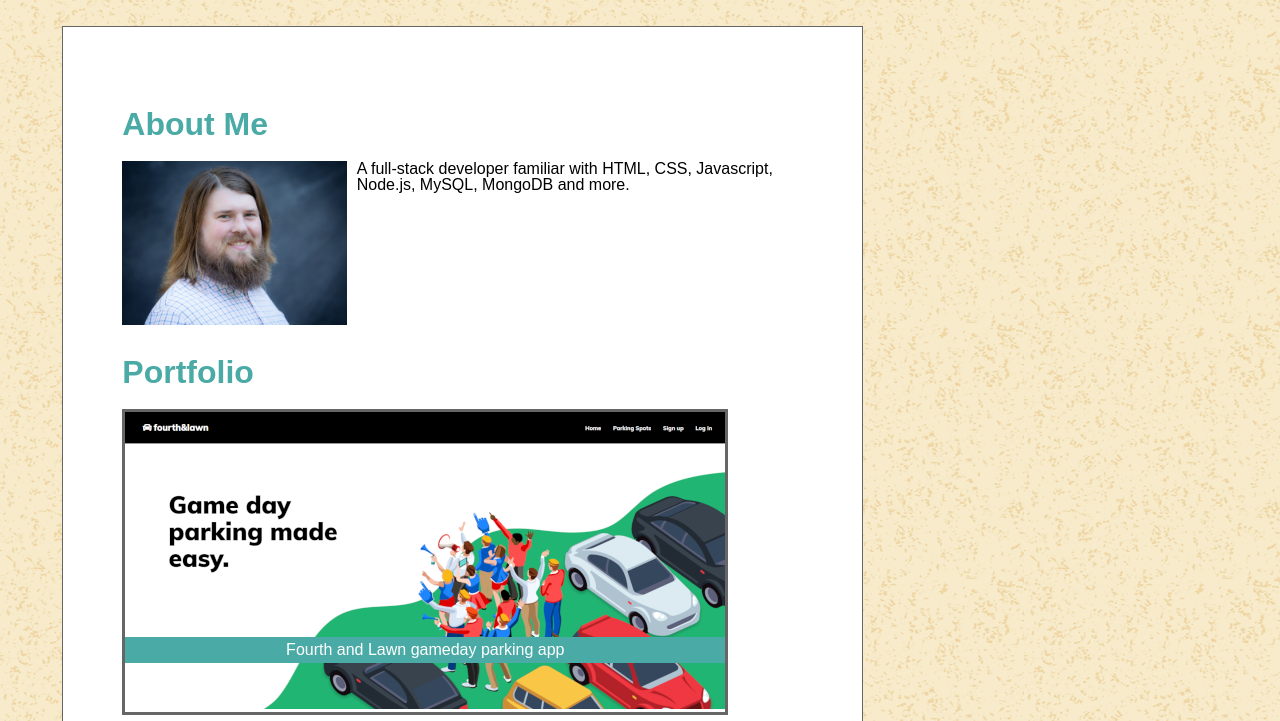
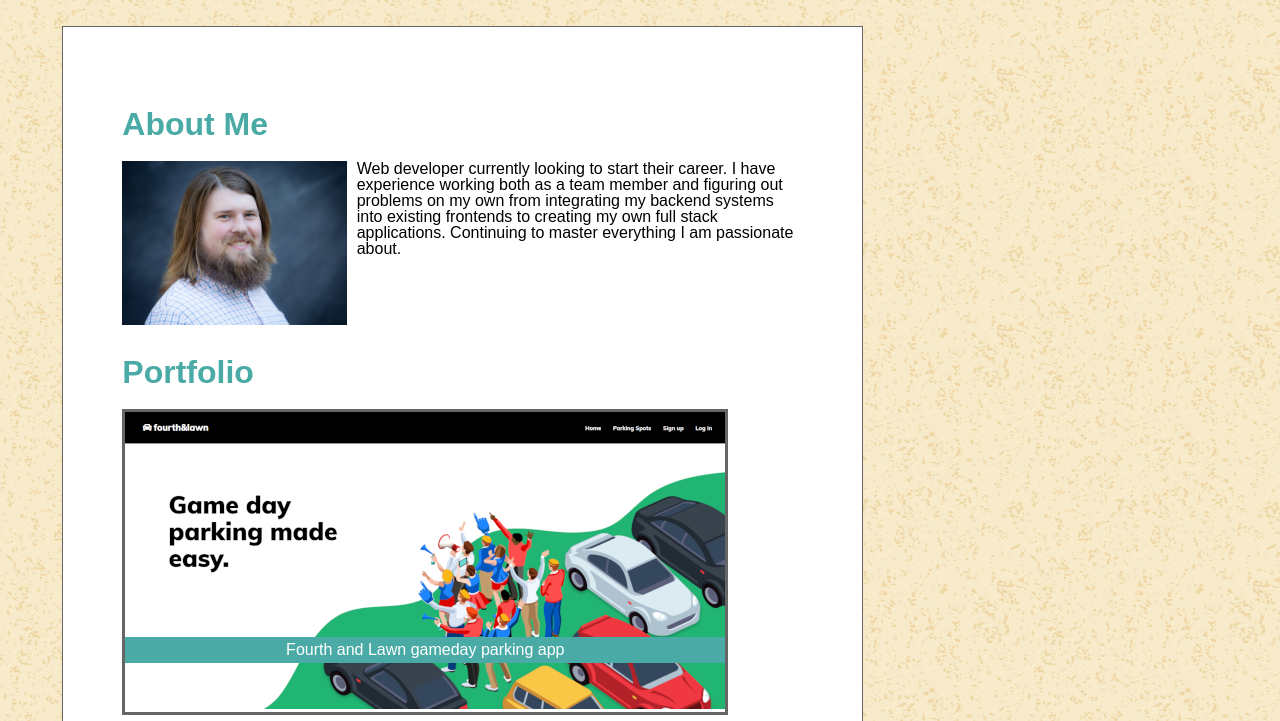
Before and after one commit to bsthomson/bsthomson.github.io, a plain HTML site: page index.html in a window 1280 px wide. Shown: the part 79-800 px from the top of the page. Drawn offline with Linux system fonts and the light colour scheme.

Commit message:
new about me

```diff
--- a/index.html
+++ b/index.html
@@ -41,7 +41,7 @@
             src="assets/images/Ben.jpg"
             alt="Ben Thomson">
             <div id="aboutMe">
-                A full-stack developer familiar with HTML, CSS, Javascript, Node.js, MySQL, MongoDB and more.
+                Web developer currently looking to start their career.  I have experience working both as a team member and figuring out problems on my own from integrating my backend systems into existing frontends to creating my own full stack applications.  Continuing to master everything I am passionate about.
             </div>
             <div class="clearfix"></div>
             <div class="portfolio">
```
